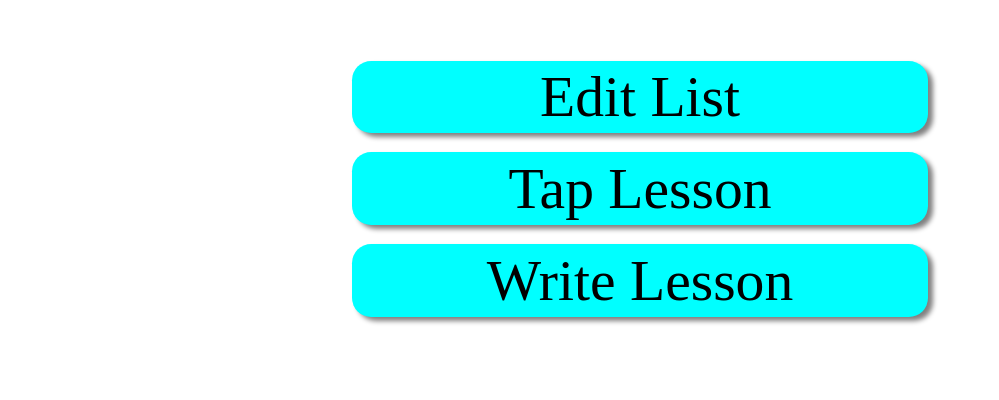
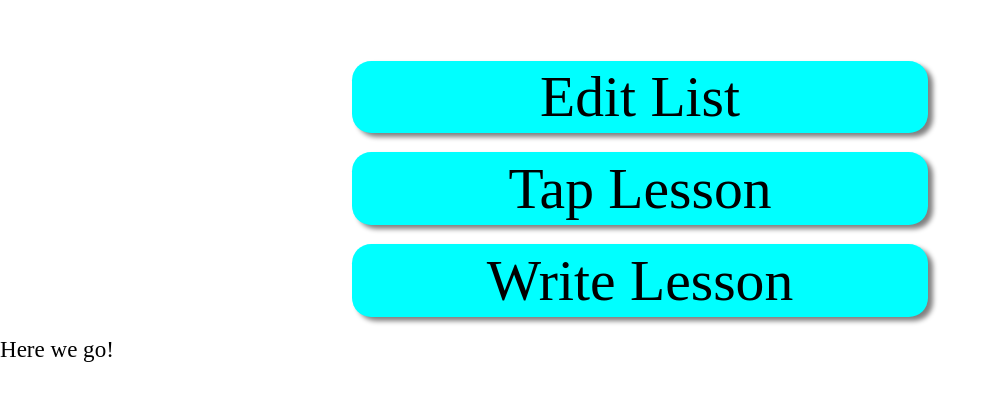
Before and after one commit to Sultepronit/learn-eng-new-front, a React (Vite) app: page / in a window 1280 px wide. Shown: the top 400 px of the page, without its empty margins (0-999 px from the left). Built offline with nearby package versions, Linux system fonts and the light colour scheme; no server answers.

Commit message:
just testing deploy

```diff
--- a/src/components/Home.jsx
+++ b/src/components/Home.jsx
@@ -6,9 +6,7 @@ export default function Home() {
             <Link to="/list" className="view-link">Edit List</Link>
             <Link to="/tap-lesson" className="view-link">Tap Lesson</Link>
             <Link to="/list" className="view-link">Write Lesson</Link>
-            {/* <button><Link to="/list" className="view-link">Edit List</Link></button>
-            <button>Tap Lesson</button>
-            <button>Write Lesson</button> */}
+            <p>Here we go!</p>
         </div>
     );
 }
--- a/src/features/tap/tapThunks.js
+++ b/src/features/tap/tapThunks.js
@@ -1,7 +1,7 @@
 import { createAsyncThunk } from "@reduxjs/toolkit";
 import fetchWithFeatures from "../../services/fetchWithFeatures";
 import { backupCard, restoreCards } from "../../services/cardsBackup";
-import { restoreSession, backupSession, bakcupStages } from "./sessionBackup";
+import { restoreSession, bakcupStages } from "./sessionBackup";
 import { selectCardByNumber, updateCardState } from "./tapSlice";
 import updateWithQueue from "../../services/updateQueue";
 import { updateVersion } from "../../services/versionHandlers";
@@ -39,10 +39,7 @@ export const getSession = createAsyncThunk('tap/getSession', async (dbVersion) =
         data.cards = updatedCards;
     }
 
-    if (!data.backup) {
-        bakcupStages(data.stages);
-        // backupSession(data.session);
-    }
+    if (!data.backup) bakcupStages(data.stages);
 
     console.log(data);
 
```
